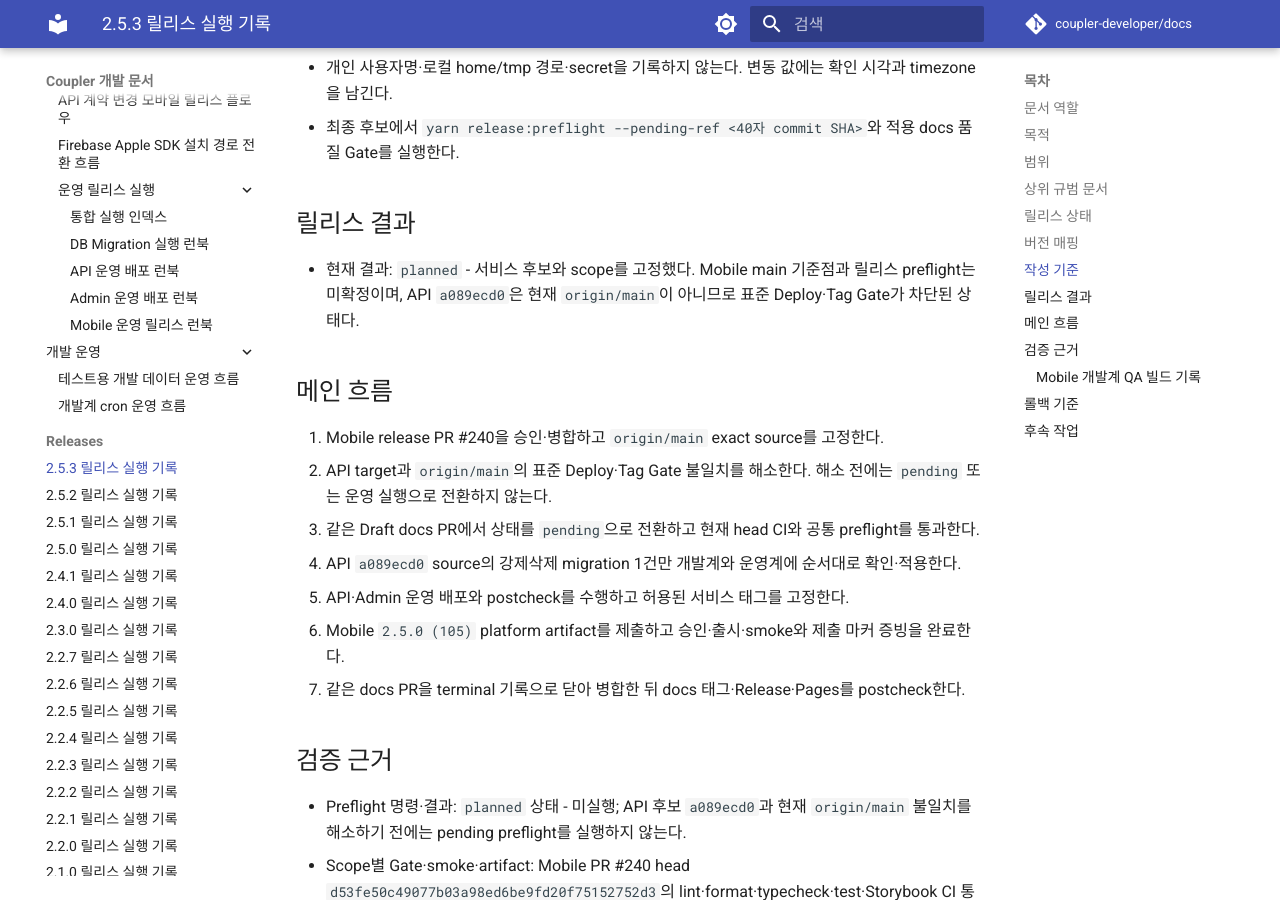
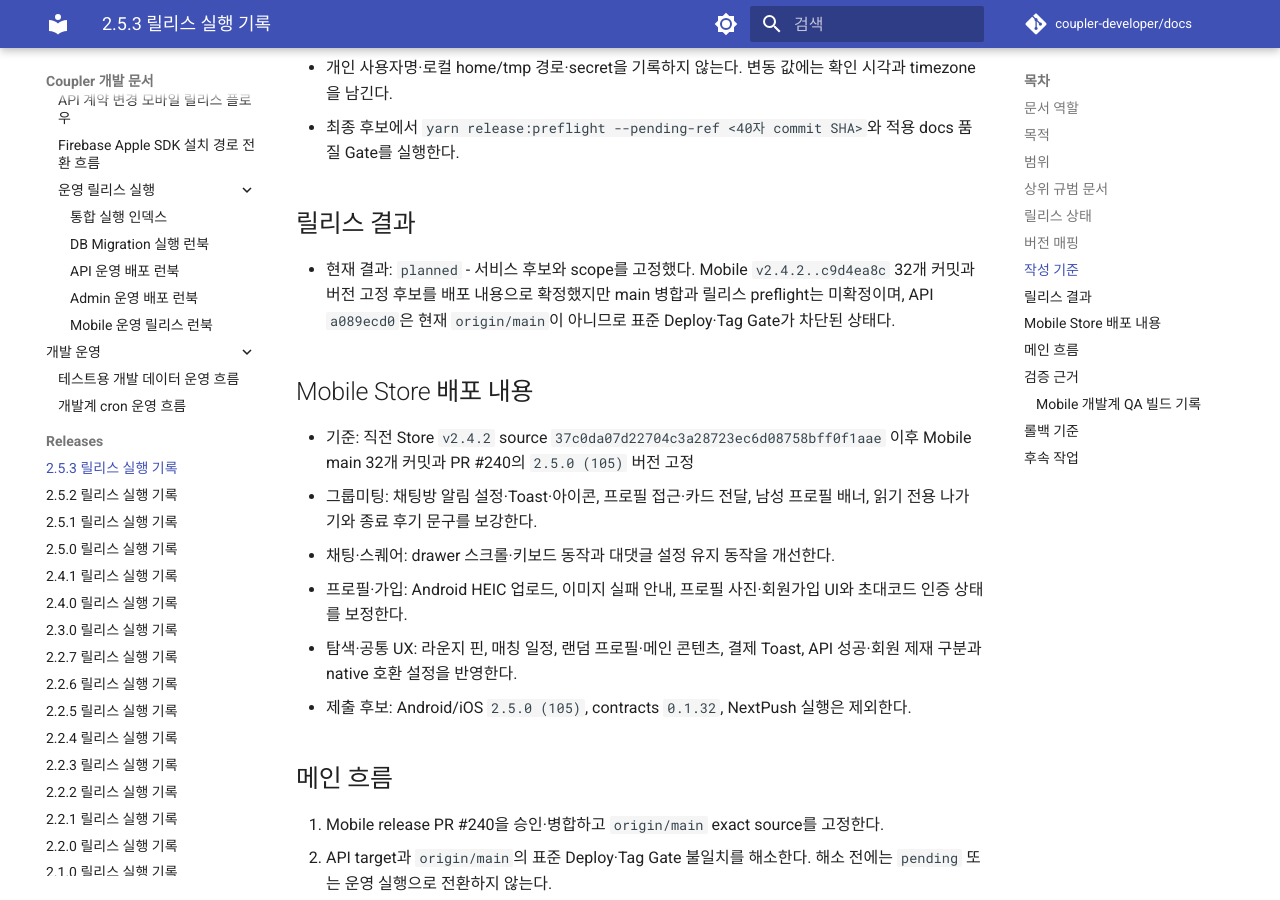
Before and after one commit to coupler-developer/docs, an MkDocs documentation site: the page built from content/releases/v2.5.3.md, in a window 1280 px wide and 900 px high, scrolled down 4094 px. Built offline with MkDocs 1.6.1 and Material for MkDocs 9.7.7, drawn with Linux system fonts in a browser that asks for light colours; comment, search, counter and statistics services are not loaded; some of the changed text lies outside the part shown.

Commit message:
docs: Mobile 2.5.0 배포 내용 기록
Reason:
- Mobile release PR이 직전 Store 태그 이후 실제 사용자 변경을 품도록 기록을 맞춘다.

Changes:
- v2.4.2 이후 main 32개 커밋과 2.5.0 (105) 버전 고정 기준을 추가한다.
- 그룹미팅, 채팅, 프로필, 탐색 영역의 Store Release Notes를 기록한다.

Tests:
- yarn verify
- git diff --check

```diff
--- a/content/releases/v2.5.3.md
+++ b/content/releases/v2.5.3.md
@@ -74,7 +74,7 @@
     },
     "mobile-store": {
       "status": "planned",
-      "summary": "Mobile PR #240의 2.5.0 (105) 후보 d53fe50c는 품질 Gate를 통과했으며 승인·main 병합과 Store artifact 생성을 기다린다.",
+      "summary": "직전 Store v2.4.2 이후 Mobile main 32개 커밋과 버전 고정을 포함한 PR #240의 2.5.0 (105) 후보 d53fe50c는 품질 Gate를 통과했으며 승인·main 병합과 Store artifact 생성을 기다린다.",
       "evidence": {
         "submission": null,
         "approval": null,
@@ -111,7 +111,7 @@
 ## 범위
 
 - 대상: `docs`, `coupler-api`, `coupler-admin-web`, `coupler-mobile-app`
-- 포함 범위: N:N 그룹미팅 강제삭제 migration 1건, API·Admin 운영 배포, Mobile Store `2.5.0 (105)`, 릴리스 기록
+- 포함 범위: N:N 그룹미팅 강제삭제 migration 1건, API·Admin 운영 배포, Mobile `v2.4.2` 이후 main 변경과 Store `2.5.0 (105)`, 릴리스 기록
 - 제외 범위: 매니저 상세 프로필 URL migration·API·Admin·Mobile 변경, contracts package 재발행, Mobile NextPush
 
 ## 상위 규범 문서
@@ -163,7 +163,16 @@
 
 ## 릴리스 결과
 
-- 현재 결과: `planned` - 서비스 후보와 scope를 고정했다. Mobile main 기준점과 릴리스 preflight는 미확정이며, API `a089ecd0`은 현재 `origin/main`이 아니므로 표준 Deploy·Tag Gate가 차단된 상태다.
+- 현재 결과: `planned` - 서비스 후보와 scope를 고정했다. Mobile `v2.4.2..c9d4ea8c` 32개 커밋과 버전 고정 후보를 배포 내용으로 확정했지만 main 병합과 릴리스 preflight는 미확정이며, API `a089ecd0`은 현재 `origin/main`이 아니므로 표준 Deploy·Tag Gate가 차단된 상태다.
+
+## Mobile Store 배포 내용
+
+- 기준: 직전 Store `v2.4.2` source `37c0da07d22704c3a28723ec6d08758bff0f1aae` 이후 Mobile main 32개 커밋과 PR #240의 `2.5.0 (105)` 버전 고정
+- 그룹미팅: 채팅방 알림 설정·Toast·아이콘, 프로필 접근·카드 전달, 남성 프로필 배너, 읽기 전용 나가기와 종료 후기 문구를 보강한다.
+- 채팅·스퀘어: drawer 스크롤·키보드 동작과 대댓글 설정 유지 동작을 개선한다.
+- 프로필·가입: Android HEIC 업로드, 이미지 실패 안내, 프로필 사진·회원가입 UI와 초대코드 인증 상태를 보정한다.
+- 탐색·공통 UX: 라운지 핀, 매칭 일정, 랜덤 프로필·메인 콘텐츠, 결제 Toast, API 성공·회원 제재 구분과 native 호환 설정을 반영한다.
+- 제출 후보: Android/iOS `2.5.0 (105)`, contracts `0.1.32`, NextPush 실행은 제외한다.
 
 ## 메인 흐름
 
```
